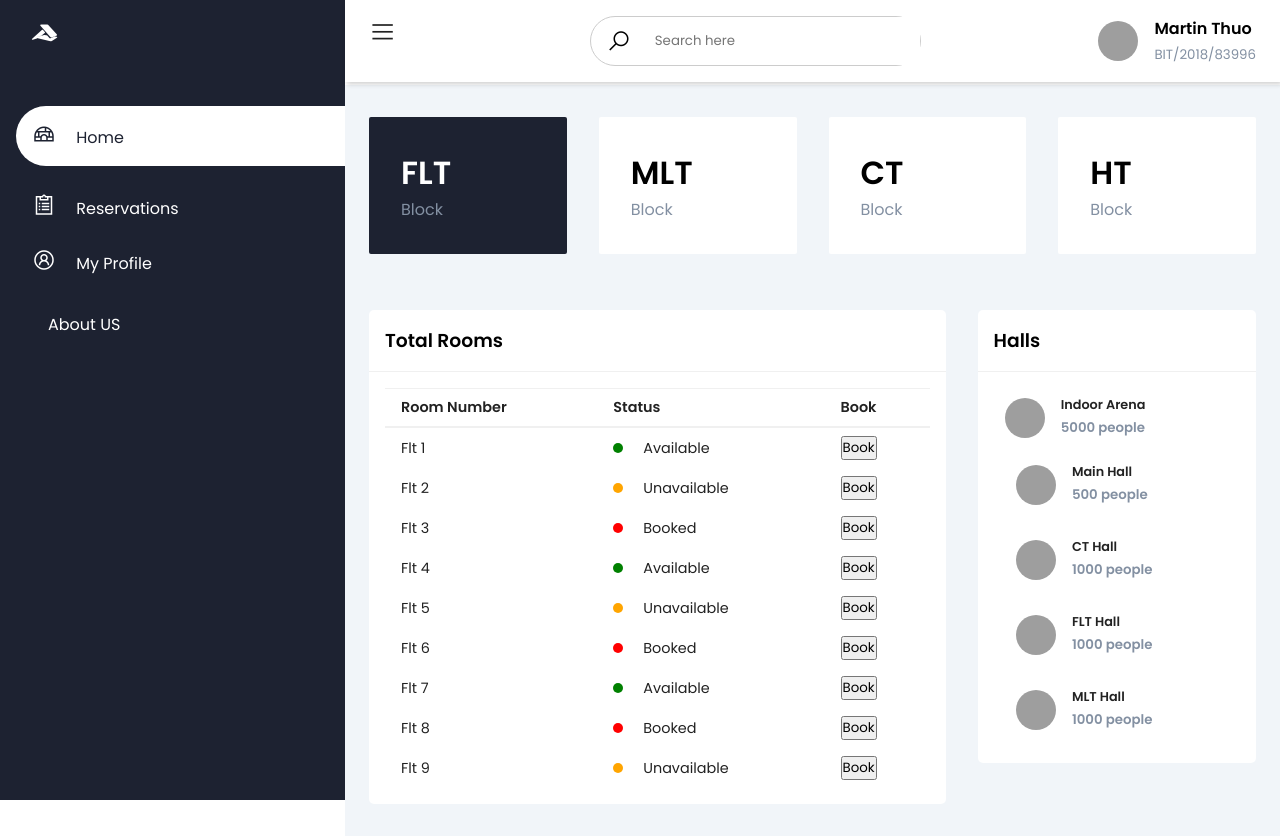
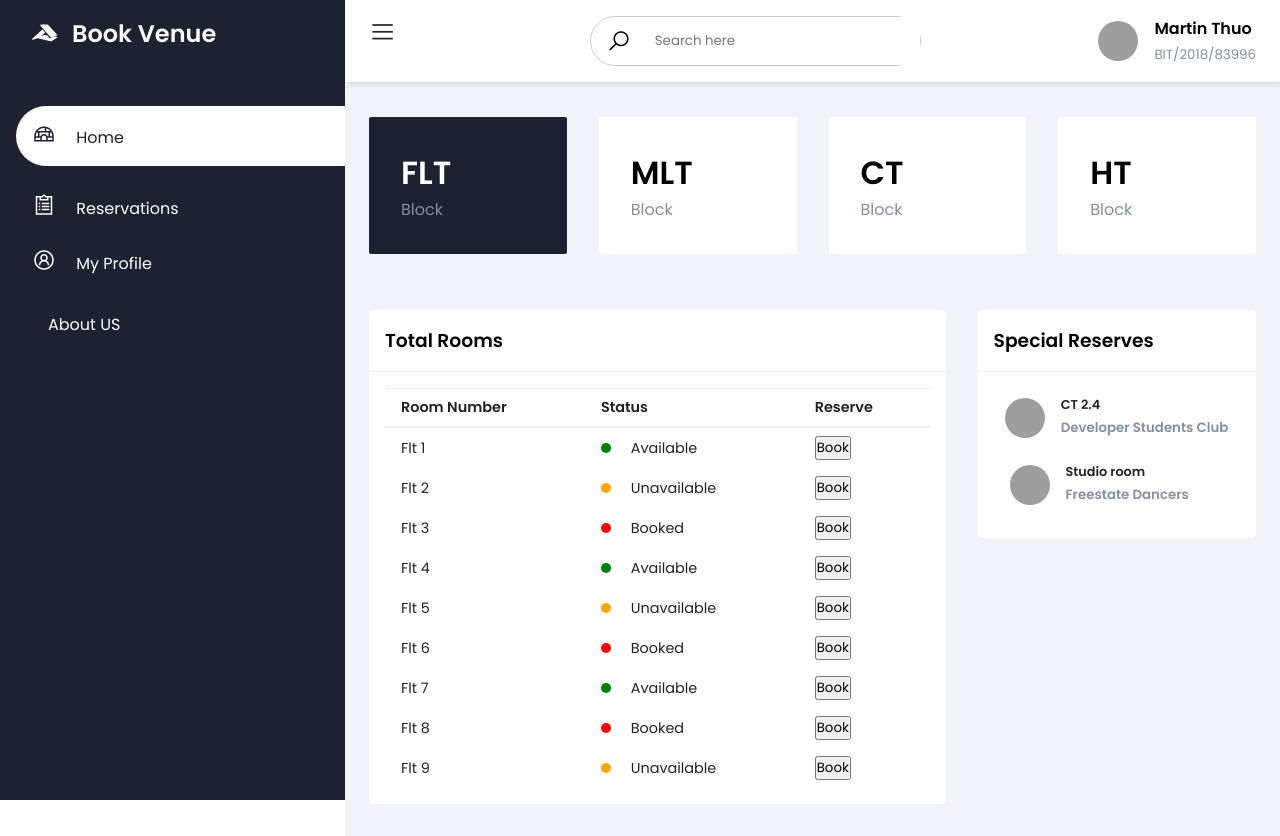
Before and after one commit to Kandy-Hamisi/venue-finder, a PHP site: page /index2.html in a window 1280 px wide. Run offline with PHP 8.4, Linux system fonts and the light colour scheme; grey boxes are pictures that could not be loaded.

```diff
--- a/css/style2.css
+++ b/css/style2.css
@@ -204,18 +204,7 @@ main {
     color: #fff;
 }
 
-/*
-.card-single:last-child {
-    background: var(--main-color);
-}
-
-.card-single:last-child h1,
-.card-single:last-child div:first-child span
-.card-single:last-child div:last-child span {
-    color: #fff;
-}
-*/
-.recent-grid {
+.secondary-grid {
     margin-top: 3.5rem;
     display: grid;
     grid-gap: 2rem;
@@ -298,7 +287,7 @@ tr td:last-child {
     overflow-x: auto;
 }
 
-.customer {
+.special-reserve {
     display: flex;
     justify-content: space-between;
     align-items: center;
@@ -326,12 +315,7 @@ tr td:last-child {
     color: var(--text-grey);
 }
 
-.contact span {
-    font-size: 1.2rem;
-    display: inline-block;
-    margin-left: .5rem;
-    color: var(--main-color);
-}
+
 
 
 @media only screen and (max-width: 1200px) {
--- a/index2.html
+++ b/index2.html
@@ -8,13 +8,14 @@
     <title>Dashboard</title>
     <link rel="stylesheet" href="https://maxst.icons8.com/vue-static/landings/line-awesome/line-awesome/1.3.0/css/line-awesome.min.css">
     <link rel="stylesheet" href="css/style2.css">
+    <script defer src="js/script.js"></script>
 </head>
 <body>
 
     <input type="checkbox" id="nav-toggle">
     <div class="sidebar">
         <div class="sidebar-brand">
-            <h2><span class="lab la-accusoft"></span><span></span></h2>
+            <h2><span class="lab la-accusoft"></span><span>Book Venue</span></h2>
         </div>
 
 
@@ -112,8 +113,8 @@
                 </div>
             </div>
 
-            <div class="recent-grid">
-                <div class="projects">
+            <div class="secondary-grid">
+
                 <div class="card">
                     <div class="card-header">
                         <h3>Total Rooms</h3>
@@ -128,7 +129,7 @@
                                     <tr>
                                         <td>Room Number</td>
                                         <td>Status</td>
-                                            <td>Book</td>
+                                        <td>Reserve</td>
                                     </tr>
                                 </thead>
                                 <tbody>
@@ -137,7 +138,7 @@
                                         <td><span class="status green"></span>
                                             <span>Available</span>
                                         </td>
-                                            <td><button>Book</button></td>
+                                        <td><button class="btn-book">Book</button></td>
                                     </tr>
 
                                     <tr>
@@ -209,67 +210,38 @@
 
                     </div>
                 </div>
-                </div>
 
-                <div class="customers">
+
+                <div class="special-reserves">
                     <div class="card">
                         <div class="card-header">
-                            <h3>Halls</h3>
+                            <h3>Special Reserves</h3>
 
                             <!-- <button>See all <span class="las la-arrow-right"></span></button> -->
                         </div>
 
                         <div class="card-body">
-                            <div class="customer">
+                            <div class="special-reserve">
                                 <div class="info">
                                     <img src="img/2.jpg" width="40px" height="40px" alt="">
                                     <div>
-                                        <h4>Indoor Arena</h4>
-                                        <small>5000 people</small>
+                                        <h4>CT 2.4</h4>
+                                        <small>Developer Students Club</small>
+                                    </div>
                                 </div>
                             </div>
 
-                            </div>
-
-                            <div class="customer">
-                                <div class="customer">
+                            <div class="card-body">
                                 <div class="info">
                                     <img src="img/2.jpg" width="40px" height="40px" alt="">
                                     <div>
-                                            <h4>Main Hall</h4>
-                                            <small>500 people</small>
+                                        <h4>Studio room</h4>
+                                        <small>Freestate Dancers</small>
+                                    </div>
                                 </div>
                             </div>
 
-                                </div>
-                            </div>
-
-                            <div class="customer">
-                                <div class="customer">
-                                    <div class="info">
-                                        <img src="img/2.jpg" width="40px" height="40px" alt="">
-                                        <div>
-                                            <h4>CT Hall</h4>
-                                            <small>1000 people</small>
-                                        </div>
-                                    </div>
-
-                                </div>
-                            </div>
-
-                            <div class="customer">
-                                <div class="customer">
-                                    <div class="info">
-                                        <img src="img/2.jpg" width="40px" height="40px" alt="">
-                                        <div>
-                                            <h4>FLT Hall</h4>
-                                            <small>1000 people</small>
-                                        </div>
-                                    </div>
-
-                                </div>
-                            </div>
-
+                           <!--
                             <div class="customer">
                                 <div class="customer">
                                     <div class="info">
@@ -281,7 +253,7 @@
                                     </div>
 
                                 </div>
-                            </div>
+                            </div> -->
                         </div>
 
                     </div>
@@ -290,5 +262,6 @@
             </div>
         </main>
     </div>
+
 </body>
 </html>
--- a/js/script.js
+++ b/js/script.js
@@ -4,7 +4,7 @@
 const modal = document.querySelector('.modal');
 const overlay = document.querySelector('.overlay');
 const btnCloseModal = document.querySelector('.btn--close-modal');
-const btnsOpenModal = document.querySelectorAll('.book');
+const btnsOpenModal = document.querySelectorAll('.btn-book');
 
 const openModal = function() {
     modal.classList.remove('hidden');
```
Lines whose indentation alone changed are shown as unchanged.
